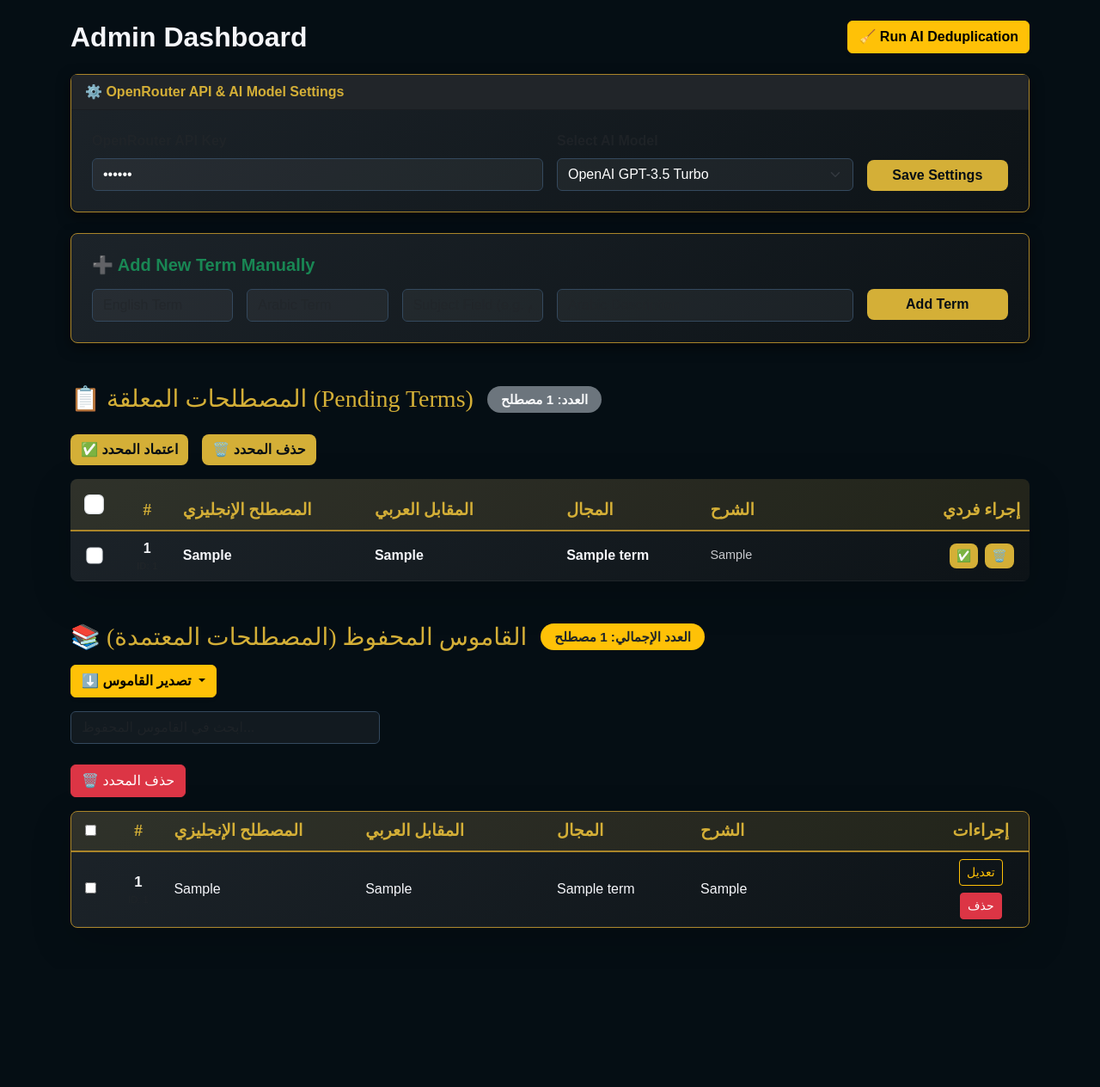
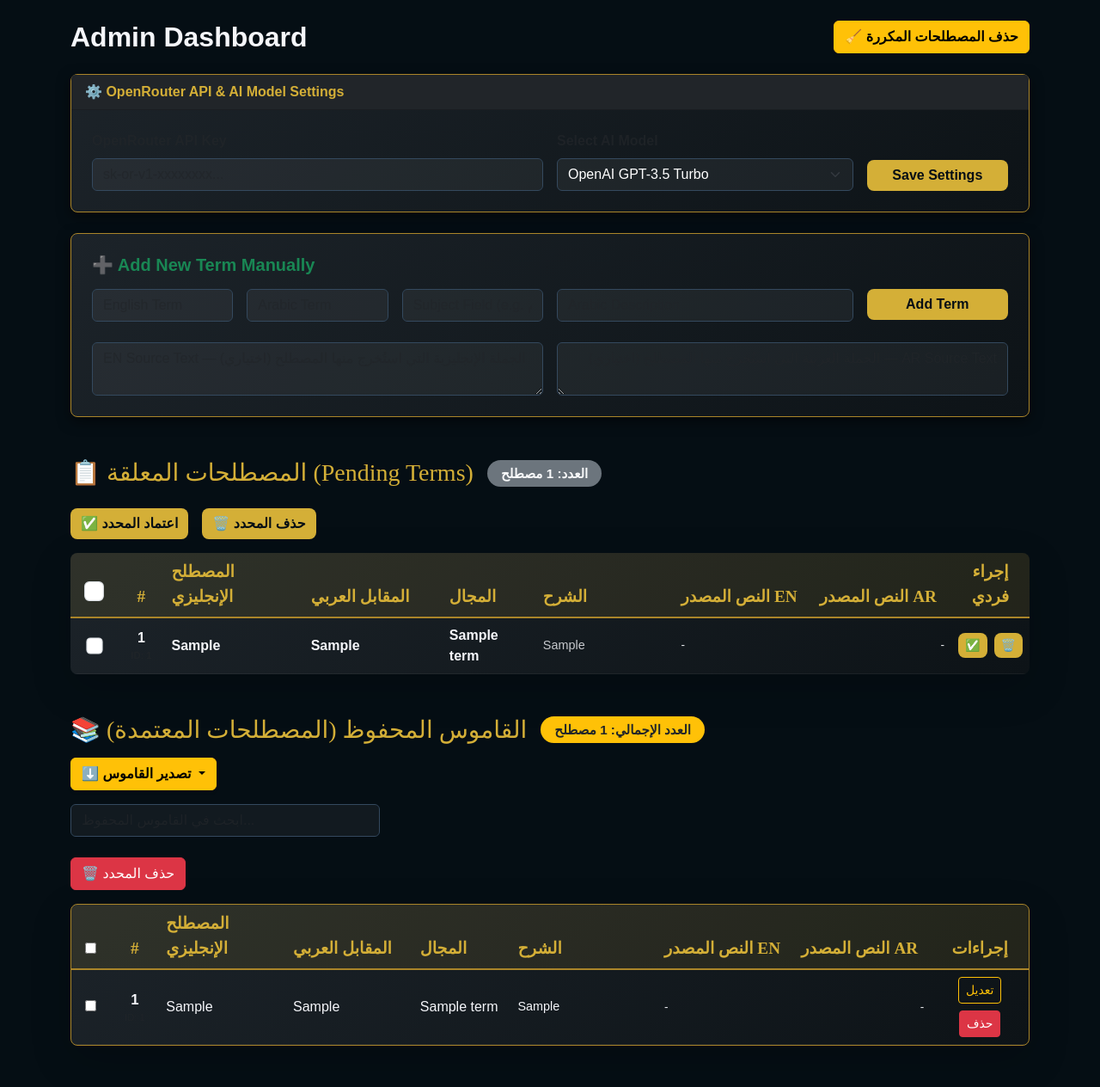
Before and after one commit to yousefdg005/-, a Flask app: template templates/admin.html in a window 1280 px wide. Shown: the part 56-1320 px from the top of the page at 86% size. Before the commit the page ends 1135 px from the top, so only its background shows below. Run offline with Flask 3, Linux system fonts and the light colour scheme; tables that the repository leaves empty hold one stand-in row (values such as "Sample post"); the template is opened without the code that fills it: values that come from a table or form of the project are taken from there, most other values are stand-ins (such as "Sample title", 1, 10 or a date in 2020).

Commit message:
feat(admin): add separate columns for source text EN and AR in pending and approved tables

```diff
--- a/templates/admin.html
+++ b/templates/admin.html
@@ -2,9 +2,10 @@
 {% block content %}
 <div class="d-flex justify-content-between align-items-center mb-4 flex-wrap">
     <h2 class="fw-bold text-gold mb-2 mb-md-0">Admin Dashboard</h2>
-    <a href="{{ url_for('deduplicate_ai') }}" class="btn btn-warning fw-bold shadow-sm" onclick="return confirmAction('Run OpenRouter AI to scan and auto-delete duplicate terms?');">
-        🧹 Run AI Deduplication
-    </a>
+    <form method="POST" action="{{ url_for('deduplicate_terms') }}" onsubmit="return confirmAction('حذف المصطلحات المتطابقة تلقائياً؟ سيُحتفظ بالأقدم في كل مجموعة.');">
+        <input type="hidden" name="csrf_token" value="{{ csrf_token() }}">
+        <button type="submit" class="btn btn-warning fw-bold shadow-sm">🧹 حذف المصطلحات المكررة</button>
+    </form>
 </div>
 
 <!-- 🔔 إشعار المصطلحات الجديدة الواصلة من المنصة -->
@@ -25,10 +26,11 @@
     </div>
     <div class="card-body p-4">
         <form method="POST" action="{{ url_for('save_settings') }}">
+            <input type="hidden" name="csrf_token" value="{{ csrf_token() }}">
             <div class="row g-3">
                 <div class="col-md-6">
                     <label class="form-label fw-bold text-muted">OpenRouter API Key</label>
-                    <input type="password" name="openrouter_api_key" value="{{ openrouter_api_key }}" class="form-control" placeholder="sk-or-v1-xxxxxxxx..." required>
+                    <input type="password" name="openrouter_api_key" class="form-control" placeholder="{{ '🔑 المفتاح محفوظ — أدخل مفتاحاً جديداً لاستبداله' if has_api_key else 'sk-or-v1-xxxxxxxx...' }}">
                 </div>
                 <div class="col-md-4">
                     <label class="form-label fw-bold text-muted">Select AI Model</label>
@@ -53,6 +55,7 @@
     <div class="card-body p-4">
         <h5 class="text-success mb-3 fw-bold">➕ Add New Term Manually</h5>
         <form method="POST" action="{{ url_for('admin') }}">
+            <input type="hidden" name="csrf_token" value="{{ csrf_token() }}">
             <div class="row g-3">
                 <div class="col-md-2">
                     <input type="text" name="en" class="form-control bg-light" placeholder="English Term" required>
@@ -68,6 +71,14 @@
                 </div>
                 <div class="col-md-2">
                     <button type="submit" class="btn btn-success w-100 btn-custom">Add Term</button>
+                </div>
+            </div>
+            <div class="row g-3 mt-2">
+                <div class="col-md-6">
+                    <textarea name="source_text_en" class="form-control bg-light" dir="ltr" rows="2" placeholder="EN Source Text — الجملة الإنجليزية التي استُخرج منها المصطلح (اختياري)"></textarea>
+                </div>
+                <div class="col-md-6">
+                    <textarea name="source_text_ar" class="form-control bg-light" dir="rtl" rows="2" placeholder="AR Source Text — الجملة العربية التي استُخرج منها المصطلح (اختياري)"></textarea>
                 </div>
             </div>
         </form>
@@ -86,6 +97,7 @@
     </div>
 
     <form action="/admin/bulk_action" method="POST" id="bulkForm">
+        <input type="hidden" name="csrf_token" value="{{ csrf_token() }}">
         <div class="d-flex gap-3 mb-3">
             <button type="submit" name="action" value="approve" class="btn btn-success btn-custom" onclick="return confirmAction('هل أنت متأكد من اعتماد جميع المصطلحات المحددة؟')">
                 ✅ اعتماد المحدد
@@ -102,11 +114,13 @@
                         <th style="width: 5%; padding: 15px; text-align: center;">
                             <input class="form-check-input" type="checkbox" id="selectAll" style="cursor: pointer; transform: scale(1.2);">
                         </th>
-                        <th style="width: 6%; text-align: center;">#</th>
-                        <th style="width: 20%;">المصطلح الإنجليزي</th>
-                        <th style="width: 20%;">المقابل العربي</th>
-                        <th style="width: 15%;">المجال</th>
-                        <th style="width: 24%;">الشرح</th>
+                        <th style="width: 5%; text-align: center;">#</th>
+                        <th style="width: 15%;">المصطلح الإنجليزي</th>
+                        <th style="width: 15%;">المقابل العربي</th>
+                        <th style="width: 10%;">المجال</th>
+                        <th style="width: 15%;">الشرح</th>
+                        <th style="width: 15%;">النص المصدر EN</th>
+                        <th style="width: 15%;">النص المصدر AR</th>
                         <th style="width: 10%; text-align: center;">إجراء فردي</th>
                     </tr>
                 </thead>
@@ -124,16 +138,26 @@
                         <td class="text-light fw-bold">{{ term.ar or '-' }}</td>
                         <td class="text-info fw-bold">{{ term.subject_field or '-' }}</td>
                         <td class="text-gray" style="font-size: 0.9rem;">{{ term.definition or '-' }}</td>
+                        <td class="text-muted" style="font-size: 0.85rem;" dir="ltr">
+                            {% if term.source_text_en %}
+                            <div style="text-align: left; line-height: 1.5;">{{ term.source_text_en }}</div>
+                            {% else %}-{% endif %}
+                        </td>
+                        <td class="text-muted" style="font-size: 0.85rem;" dir="rtl">
+                            {% if term.source_text_ar %}
+                            <div style="line-height: 1.5;">{{ term.source_text_ar }}</div>
+                            {% else %}-{% endif %}
+                        </td>
                         <td style="text-align: center;">
                             <div class="d-flex gap-2 justify-content-center">
-                                <a href="{{ url_for('approve_term', term_id=term.id) }}" class="btn btn-sm btn-success btn-custom" title="اعتماد">✅</a>
-                                <a href="{{ url_for('delete_term', term_id=term.id) }}" class="btn btn-sm btn-danger btn-custom" title="حذف" onclick="return confirmAction('تأكيد الحذف؟')">🗑️</a>
+                                <button type="submit" formaction="{{ url_for('approve_term', term_id=term.id) }}" class="btn btn-sm btn-success btn-custom" title="اعتماد" onclick="return confirmAction('اعتماد هذا المصطلح؟')">✅</button>
+                                <button type="submit" formaction="{{ url_for('delete_term', term_id=term.id) }}" class="btn btn-sm btn-danger btn-custom" title="حذف" onclick="return confirmAction('تأكيد الحذف؟')">🗑️</button>
                             </div>
                         </td>
                     </tr>
                     {% else %}
                     <tr>
-                        <td colspan="7" class="text-center py-4 text-gray">لا توجد مصطلحات معلقة حالياً.</td>
+                        <td colspan="9" class="text-center py-4 text-gray">لا توجد مصطلحات معلقة حالياً.</td>
                     </tr>
                     {% endfor %}
                 </tbody>
@@ -167,6 +191,7 @@
 
     <!-- نموذج الحذف الجماعي مستقل عن الجدول: يضيف السكربت معرفات المحدد كحقول مخفية عند الإرسال، لتفادي النماذج المتداخلة -->
     <form method="POST" action="{{ url_for('approved_bulk_delete') }}" id="approvedBulkForm" onsubmit="return confirmAction('هل أنت متأكد من حذف المصطلحات المحددة من القاموس المحفوظ؟')">
+        <input type="hidden" name="csrf_token" value="{{ csrf_token() }}">
         <button type="submit" class="btn btn-danger mb-3">🗑️ حذف المحدد</button>
     </form>
 
@@ -175,11 +200,13 @@
                 <thead class="thead-gold">
                     <tr>
                         <th style="text-align: center; width: 4%;"><input type="checkbox" id="approvedSelectAll" aria-label="تحديد كل المصطلحات"></th>
-                        <th style="text-align: center; width: 6%;">#</th>
-                        <th style="width: 20%;">المصطلح الإنجليزي</th>
-                        <th style="width: 20%;">المقابل العربي</th>
-                        <th style="width: 15%;">المجال</th>
-                        <th style="width: 25%;">الشرح</th>
+                        <th style="text-align: center; width: 5%;">#</th>
+                        <th style="width: 13%;">المصطلح الإنجليزي</th>
+                        <th style="width: 13%;">المقابل العربي</th>
+                        <th style="width: 10%;">المجال</th>
+                        <th style="width: 15%;">الشرح</th>
+                        <th style="width: 14%;">النص المصدر EN</th>
+                        <th style="width: 14%;">النص المصدر AR</th>
                         <th style="text-align: center; width: 10%;">إجراءات</th>
                     </tr>
                 </thead>
@@ -196,23 +223,39 @@
                         <td class="approved-english" dir="ltr" style="text-align: left;">{{ term.en }}</td>
                         <td class="approved-arabic">{{ term.ar or '-' }}</td>
                         <td class="approved-subject">{{ term.subject_field or '-' }}</td>
-                        <td class="approved-desc">{{ term.definition or '-' }}</td>
+                        <td class="approved-desc" style="font-size: 0.9rem;">{{ term.definition or '-' }}</td>
+                        <td class="text-muted" style="font-size: 0.85rem;" dir="ltr">
+                            {% if term.source_text_en %}
+                            <div style="text-align: left; line-height: 1.5;">{{ term.source_text_en }}</div>
+                            {% else %}-{% endif %}
+                        </td>
+                        <td class="text-muted" style="font-size: 0.85rem;" dir="rtl">
+                            {% if term.source_text_ar %}
+                            <div style="line-height: 1.5;">{{ term.source_text_ar }}</div>
+                            {% else %}-{% endif %}
+                        </td>
                         <td style="text-align: center;">
                             <details>
                                 <summary class="btn btn-sm btn-outline-warning">تعديل</summary>
                                 <form method="POST" action="{{ url_for('edit_term', term_id=term.id) }}" class="mt-2 p-2 bg-dark rounded">
+                                    <input type="hidden" name="csrf_token" value="{{ csrf_token() }}">
                                     <input class="form-control mb-2" name="en" value="{{ term.en }}" required placeholder="English Term">
                                     <input class="form-control mb-2" name="ar" value="{{ term.ar or '' }}" placeholder="المقابل العربي">
                                     <input class="form-control mb-2" name="subject_field" value="{{ term.subject_field or '' }}" placeholder="المجال">
                                     <textarea class="form-control mb-2" name="definition" placeholder="الشرح">{{ term.definition or '' }}</textarea>
+                                    <textarea class="form-control mb-2" name="source_text_en" dir="ltr" rows="2" placeholder="نص المصدر الإنجليزي (en Source text)">{{ term.source_text_en or '' }}</textarea>
+                                    <textarea class="form-control mb-2" name="source_text_ar" dir="rtl" rows="2" placeholder="نص المصدر العربي (ar Source text)">{{ term.source_text_ar or '' }}</textarea>
                                     <button class="btn btn-sm btn-warning w-100" type="submit">حفظ التعديل</button>
                                 </form>
                             </details>
-                            <a href="{{ url_for('delete_term', term_id=term.id) }}" class="btn btn-sm btn-danger mt-2" onclick="return confirmAction('هل أنت متأكد من حذف المصطلح من القاموس؟')">حذف</a>
+                            <form method="POST" action="{{ url_for('delete_term', term_id=term.id) }}" style="display:inline;" onsubmit="return confirmAction('هل أنت متأكد من حذف المصطلح من القاموس؟')">
+                                <input type="hidden" name="csrf_token" value="{{ csrf_token() }}">
+                                <button type="submit" class="btn btn-sm btn-danger mt-2">حذف</button>
+                            </form>
                         </td>
                     </tr>
                     {% else %}
-                    <tr><td colspan="7" class="text-center py-4 text-gray">لا توجد مصطلحات معتمدة في القاموس بعد.</td></tr>
+                    <tr><td colspan="9" class="text-center py-4 text-gray">لا توجد مصطلحات معتمدة في القاموس بعد.</td></tr>
                     {% endfor %}
                 </tbody>
             </table>
```
